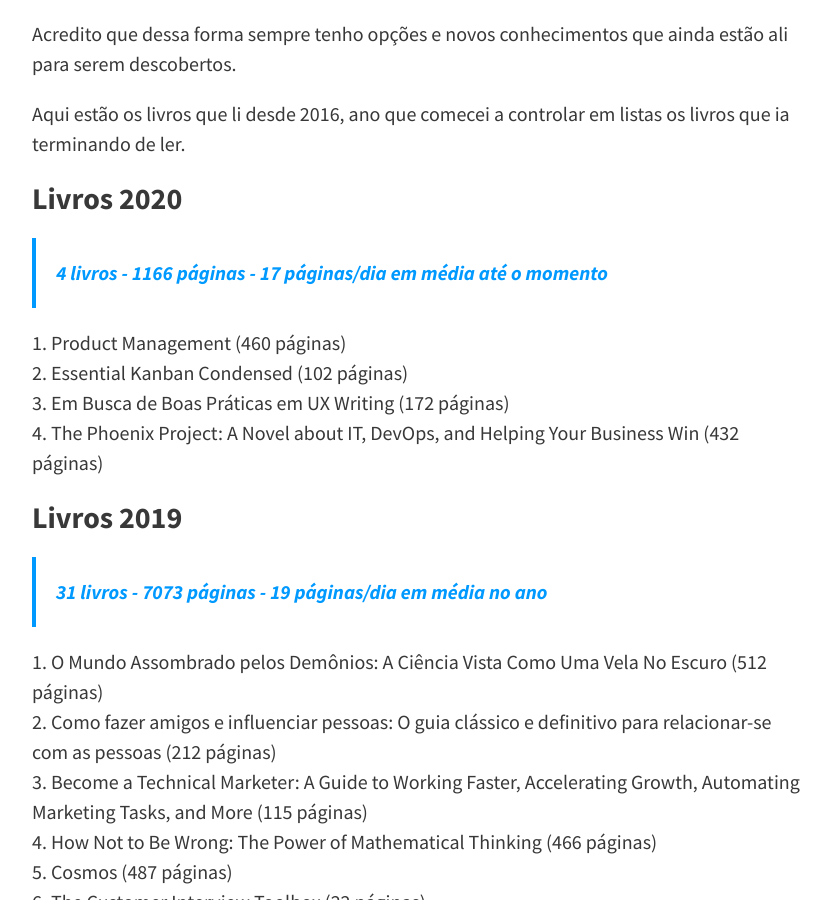
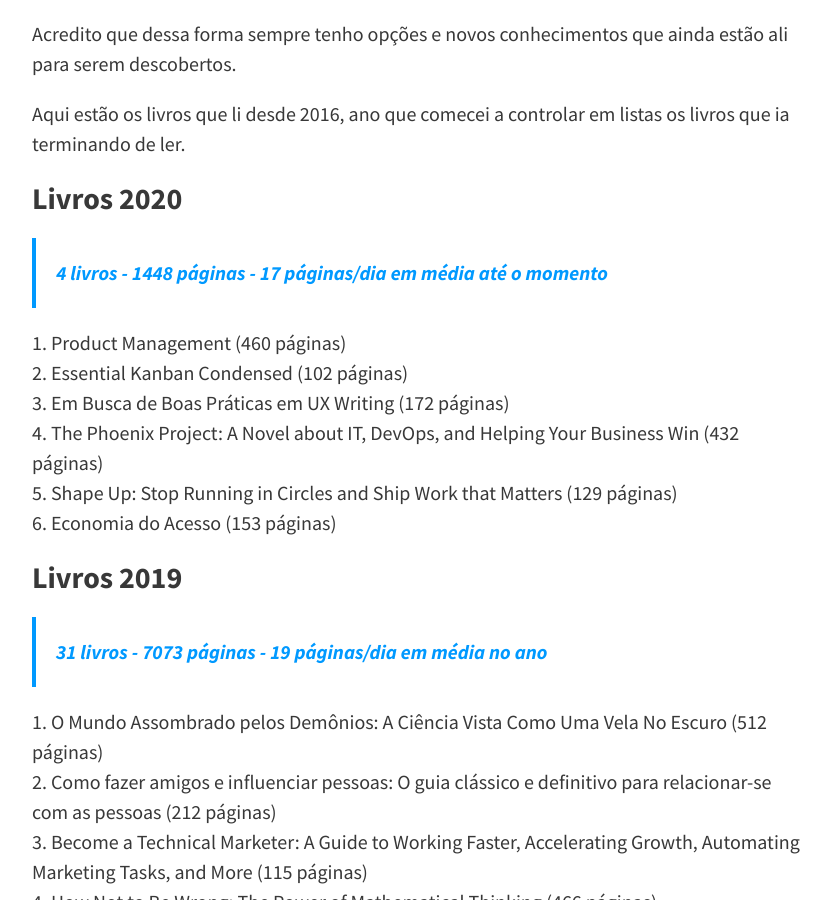
Before and after one commit to felipecbarbosa/felipecbarbosa.github.io, a Jekyll site: the page built from leituras.md, in a window 1280 px wide and 900 px high, scrolled down 490 px. Shown: the whole window, without its empty margins (224-1055 px from the left). Built offline with Jekyll 4.4.1, drawn with Linux system fonts in a browser that asks for light colours; nearby versions of some CDN libraries; comment, search, counter and statistics services are not loaded.

Commit message:
Added new books

```diff
--- a/_config.yml
+++ b/_config.yml
@@ -17,7 +17,7 @@ theme_settings:
   # Header and footer text
   header_text: >
     <p style="color: #ffffff;">Teoria e prática são muito importantes e por isso livros fazem parte da minha formação. Acesse a lista de livros técnicos e de gestão e negócios que eu já li ao longo da vida.</p>
-    <a class="button" style="color: #ffffff; background-color: #0099ff;" href="/livros-para-profissionais/">Veja a lista de 163 livros</a>
+    <a class="button" style="color: #ffffff; background-color: #0099ff;" href="/livros-para-profissionais/">Veja a lista de 165 livros</a>
 
   header_text_feature_image:
   footer_text: >
--- a/leituras.md
+++ b/leituras.md
@@ -15,12 +15,14 @@ Acredito que dessa forma sempre tenho opções e novos conhecimentos que ainda e
 Aqui estão os livros que li desde 2016, ano que comecei a controlar em listas os livros que ia terminando de ler.
 
 ### Livros 2020
-> 4 livros - 1166 páginas - 17 páginas/dia em média até o momento
+> 4 livros - 1448 páginas - 17 páginas/dia em média até o momento
 
 1. Product Management (460 páginas)
 2. Essential Kanban Condensed (102 páginas)
 3. Em Busca de Boas Práticas em UX Writing (172 páginas)
 4. The Phoenix Project: A Novel about IT, DevOps, and Helping Your Business Win (432 páginas)
+5. Shape Up: Stop Running in Circles and Ship Work that Matters (129 páginas)
+6. Economia do Acesso (153 páginas)
 
 ### Livros 2019
 > 31 livros - 7073 páginas - 19 páginas/dia em média no ano
```
Also changed, not shown: livros-profissionais.md (+3 -1 lines).
